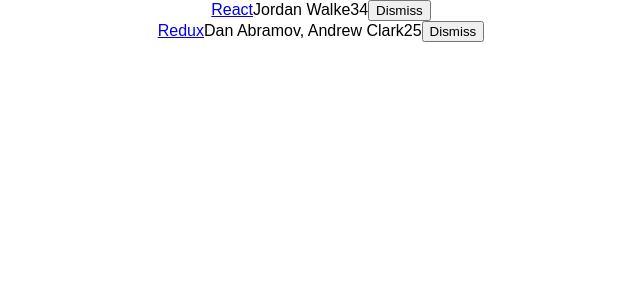
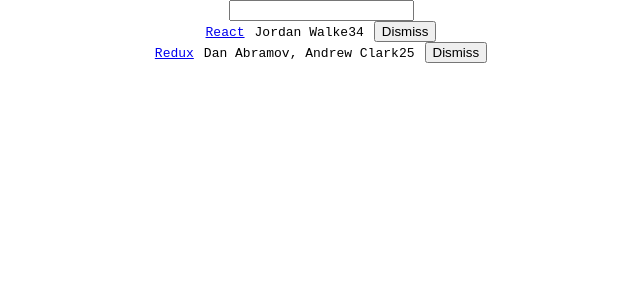
Before and after one commit to nhaglind/hackernews, a React (Create React App) app: page / in a window 1280 px wide. Shown: the top 300 px of the page, without its empty margins (319-959 px from the left). Built offline with nearby package versions, Linux system fonts and the light colour scheme.

Commit message:
working search with onSearchChange

```diff
--- a/src/App.js
+++ b/src/App.js
@@ -20,6 +20,9 @@
   },
 ];
 
+const isSearched = (searchTerm) => (item) =>
+!searchTerm || item.title.toLowerCase().includes(searchTerm.toLowerCase());
+
 class App extends Component {
 
   constructor(props) {
@@ -27,9 +30,15 @@
 
     this.state = {
       list,
+      searchTerm: '',
     };
 
+    this.onSearchChange = this.onSearchChange.bind(this);
     this.onDismiss = this.onDimiss.bind(this);
+  }
+
+  onSearchChange(event) {
+    this.setState({ searchTerm: event.target.value });
   }
 
   onDimiss(id) {
@@ -41,7 +50,13 @@
   render() {
     return (
       <div className="App">
-        { this.state.list.map(item =>
+        <form>
+          <input
+            type="text"
+            onChange={this.onSearchChange}
+          />
+        </form>
+        { this.state.list.filter(isSearched(this.state.searchTerm)).map(item =>
           <div key={item.objectID}>
             <span><a href={item.url}>{item.title}</a></span>
             <span>{item.author}</span>
--- a/src/index.css
+++ b/src/index.css
@@ -1,5 +1,13 @@
 body {
   margin: 0;
   padding: 0;
-  font-family: sans-serif;
+  font-family: monospace;
 }
+
+a {
+  margin-right: 10px;
+}
+
+button {
+  margin-left: 10px;
+}
```
